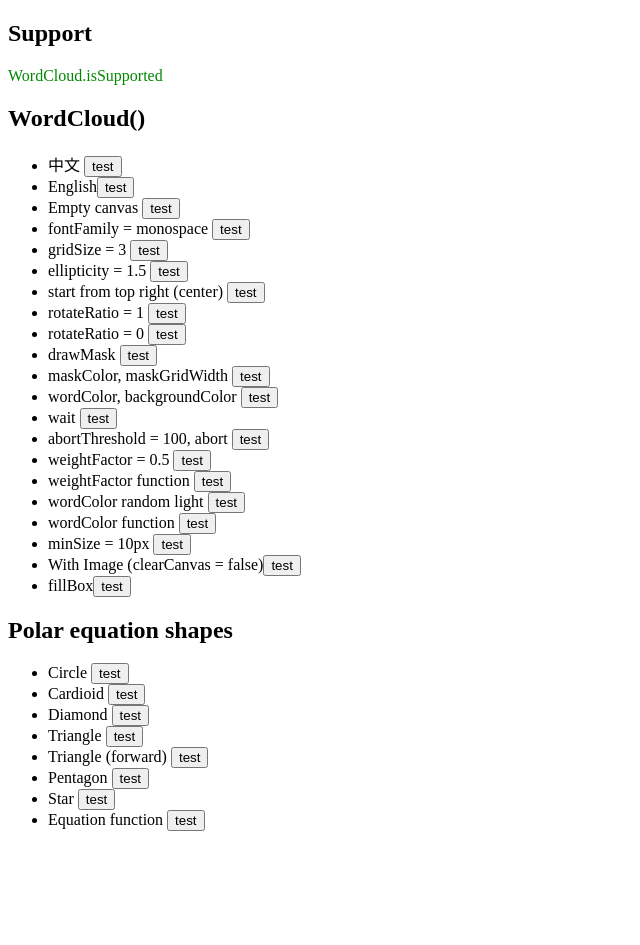
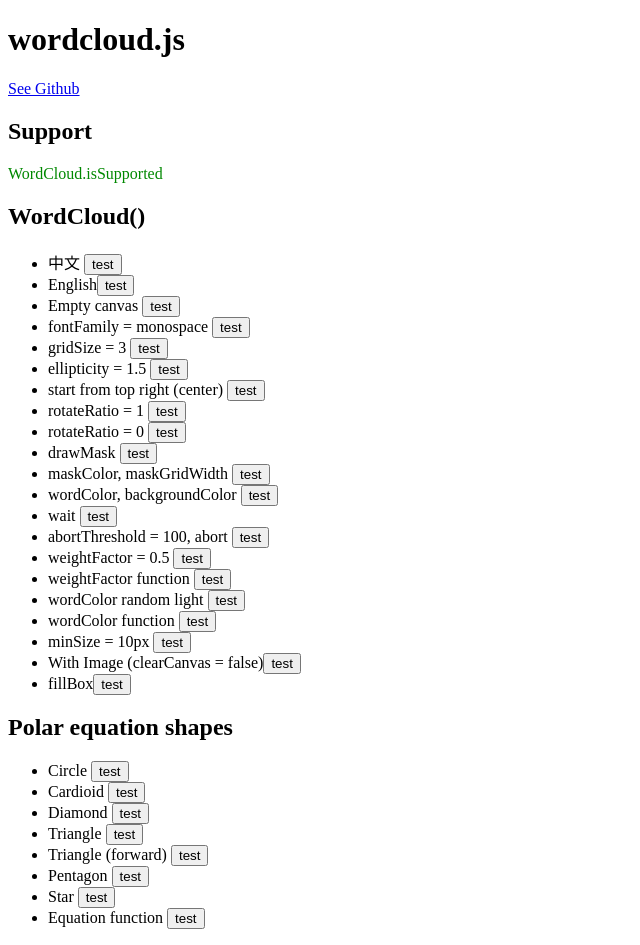
Before and after one commit to timdream/wordcloud2.js, a plain HTML site: page demo/wordcloud-js.html in a window 1280 px wide. Shown: the whole page, without its empty margins (0-640 px from the left). Before the commit the page ends 847 px from the top, so only its background shows below. Drawn offline with nearby package versions, Linux system fonts and the light colour scheme.

Commit message:
Correct title and add a link

```diff
--- a/demo/wordcloud-js.html
+++ b/demo/wordcloud-js.html
@@ -2,7 +2,7 @@
 <html lang="en">
 <head>
   <meta charset=UTF-8>
-  <title>$.wordCloud() tests</title>
+  <title>WordCloud() tests</title>
   <style type="text/css">
   canvas {
   position: fixed; top: 2em; right: 0;
@@ -32,6 +32,8 @@
   </script>
 </head>
 <body>
+<h1>wordcloud.js</h1>
+<p><a href="https://github.com/timdream/wordcloud.js">See Github</a></p>
 <h2>Support</h2>
 <p id="wordCloudSupported">WordCloud.isSupported</p>
 <h2>WordCloud()</h2>
```
